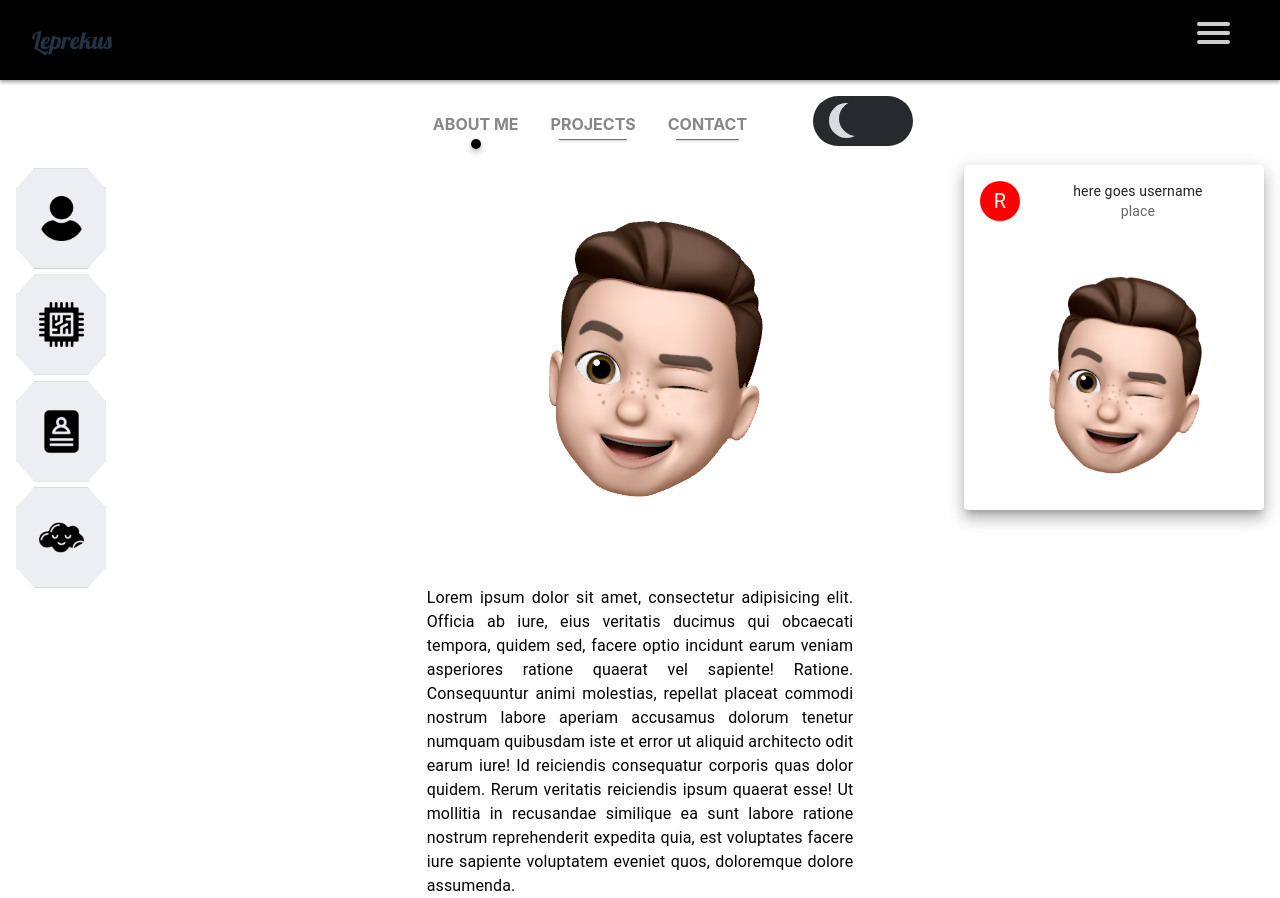
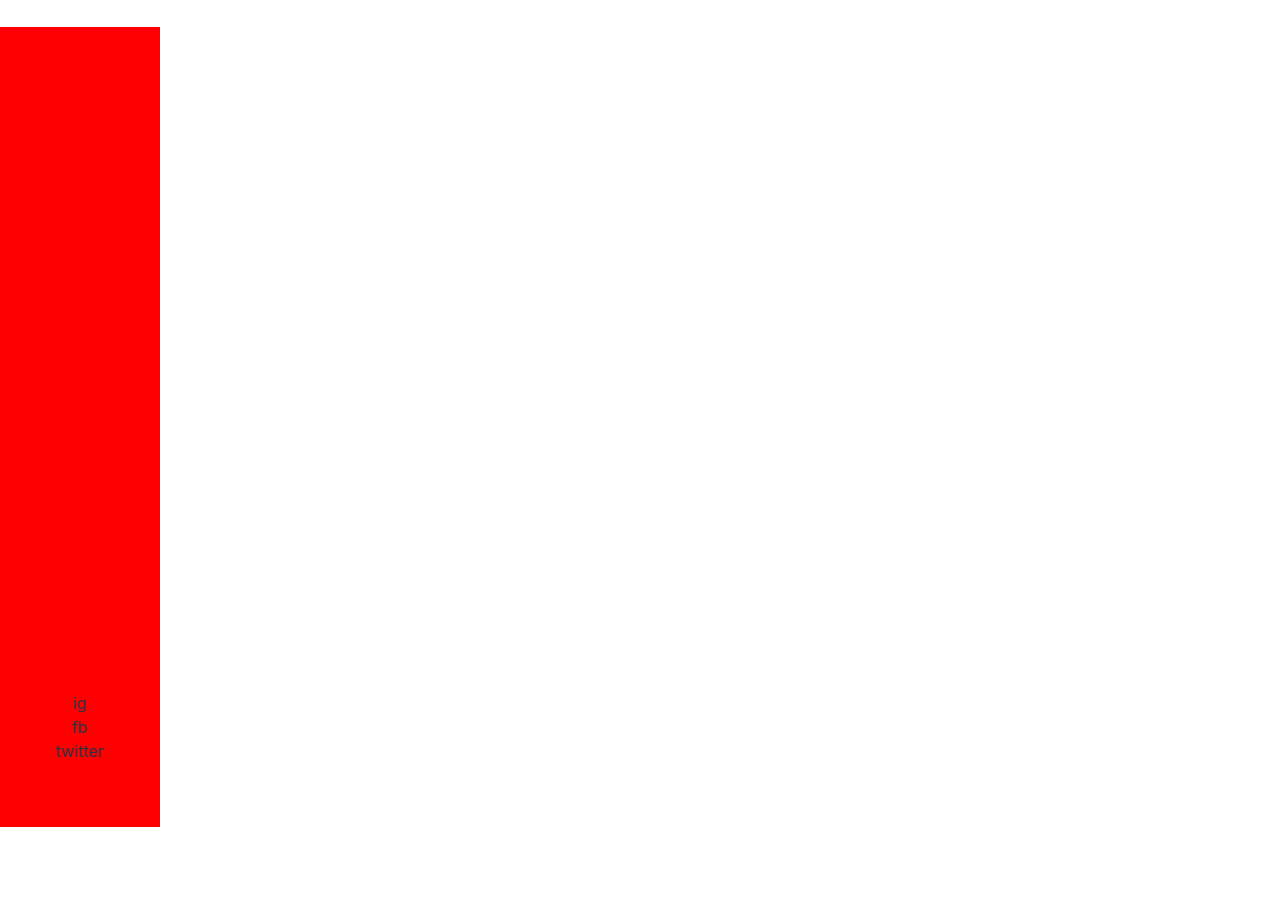
Before and after one commit to Leprekus/react-portfolio-site, a React (Vite) app in the folder leprekus-site/: page / in a window 1280 px wide. After the commit the page ends 827 px from the top, so only its background shows below. Built offline with nearby package versions, Linux system fonts and the light colour scheme.

Commit message:
initial commit

```diff
--- /dev/null
+++ b/leprekus-site/src/Root.jsx
@@ -0,0 +1,11 @@
+import { NavBar } from "./components/Navbar/Navbar"
+import { Outlet } from 'react-router-dom'
+
+export const Root = () => {
+    return (
+        <div>
+            <NavBar/>
+            <Outlet/>
+        </div>
+    )
+}
--- /dev/null
+++ b/leprekus-site/src/components/Navbar/Navbar.css
@@ -0,0 +1,10 @@
+aside {
+    display: flex;
+    flex-direction: column;
+    align-items: center;
+    justify-content: flex-end;
+    padding: 4rem;
+    height: 100vh;
+    width: 10rem;
+    background-color: red;
+}
--- /dev/null
+++ b/leprekus-site/src/components/Navbar/Navbar.jsx
@@ -0,0 +1,14 @@
+import { HamburgerMenu } from "../hamburguerMenu/HamburgerMenu"
+import './Navbar.css'
+export const NavBar = () => {
+    return (
+        <>
+        <HamburgerMenu/>
+        <aside>
+            <p>ig</p>
+            <p>fb</p>
+            <p>twitter</p>
+        </aside>
+        </>
+    )
+}
--- a/leprekus-site/src/index.css
+++ b/leprekus-site/src/index.css
@@ -5,7 +5,7 @@
   font-weight: 400;
 
   color-scheme: light dark;
-  color: rgba(255, 255, 255, 0.87);
+  color: rgba(0, 0, 0, 0.87);
   /* background-color: #242424; */
   background-color: #ffffff;
 
@@ -25,13 +25,6 @@ a {
 }
 a:hover {
   color: #535bf2;
-}
-
-body {
-  margin: 0;
-  display: flex;
-  min-width: 320px;
-  min-height: 100vh;
 }
 
 h1 {
--- a/leprekus-site/src/pages/Home.jsx
+++ b/leprekus-site/src/pages/Home.jsx
@@ -21,8 +21,8 @@ function Home () {
     const text = ['Goal Driven Problem Solving Critical Thinking Communication Team Oriented', 'React Redux React Router  Cypress  Jest  HTML  CSS  Git', 'End to End Testing Test Driven Development Responsive and intuitive interface design API Integration Version Control','Self Taught. Completed Codecademy Frontend Engineer Path, Currently Awaiting to start a bachelor in Computer Science.']
     return (
         <>
-        <Grid container direction='row' sm={4} md={12}>
-            <Grid container item display='inline-block' sm={4} md={4} justifySelf='start' paddingLeft='1rem'>
+        <Grid container direction='row' md={12} rowGap={10} margin='auto'>
+            <Grid container item display='inline-block' sm={12} md={4} lg={4} xl={3} justifyContent='end' paddingLeft='1rem'>
                 {
                     icons['light'].map((icon, i) => {
 
@@ -39,14 +39,14 @@ function Home () {
                     })
                 }
             </Grid>
-            <Grid container item sm={4} md={4} justifyContent='center'>
+            <Grid container item sm={12} md={3} lg={4} xl={3} justifyContent='center'>
                 <img src={memoji}/>
                 <Typography color='black' textAlign='justify'>Lorem ipsum dolor sit amet, consectetur adipisicing elit. Officia ab iure, eius veritatis ducimus qui obcaecati tempora, quidem sed, facere optio incidunt earum veniam asperiores ratione quaerat vel sapiente! Ratione.
                 Consequuntur animi molestias, repellat placeat commodi nostrum labore aperiam accusamus dolorum tenetur numquam quibusdam iste et error ut aliquid architecto odit earum iure! Id reiciendis consequatur corporis quas dolor quidem.
                 Rerum veritatis reiciendis ipsum quaerat esse! Ut mollitia in recusandae similique ea sunt labore ratione nostrum reprehenderit expedita quia, est voluptates facere iure sapiente voluptatem eveniet quos, doloremque dolore assumenda.
                 </Typography>
             </Grid>
-            <Grid container item sm={4} md={4} justifyContent='end'paddingRight='1rem'>
+            <Grid container item sm={12} md={5} lg={4} xl={3} justifyContent='end'paddingRight='1rem'>
                 <Post/>
             </Grid>
         </Grid>
```
Also changed, not shown: leprekus-site/src/pages/HomePageNew.jsx (added, +8 -0 lines), leprekus-site/src/router.jsx (+5 -3 lines).
